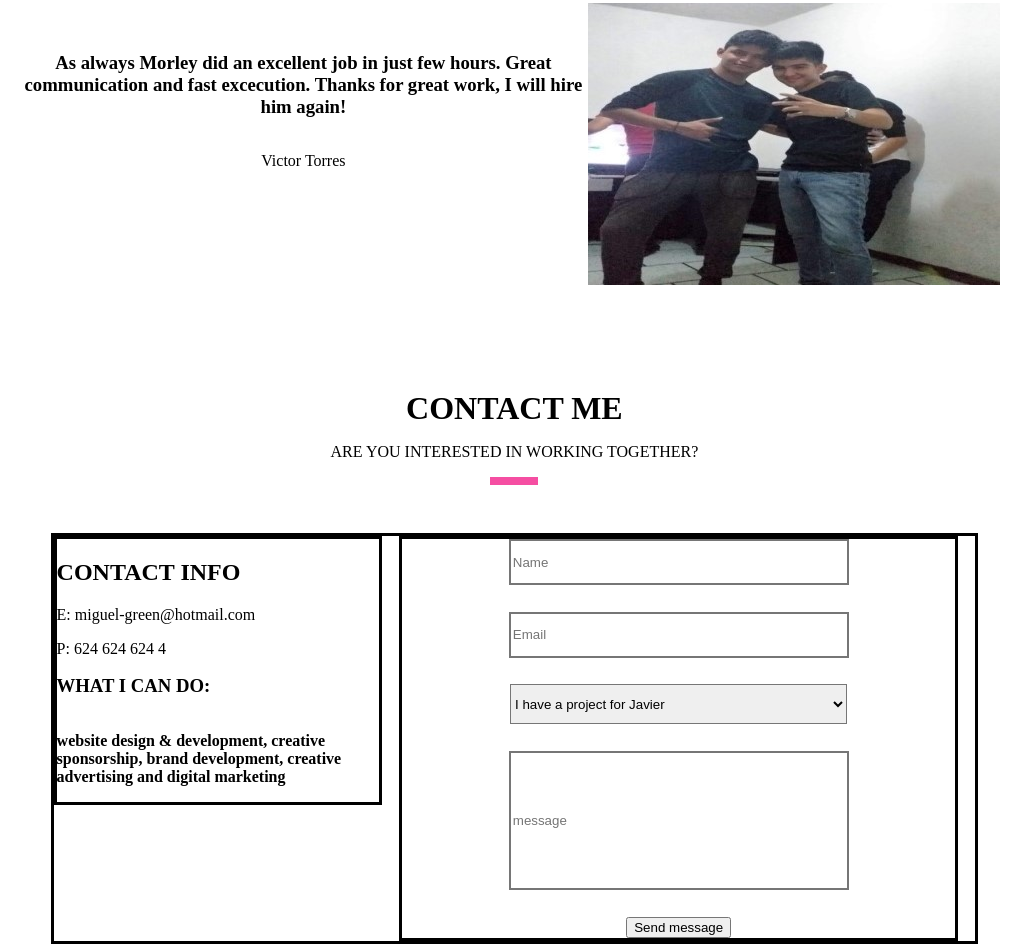
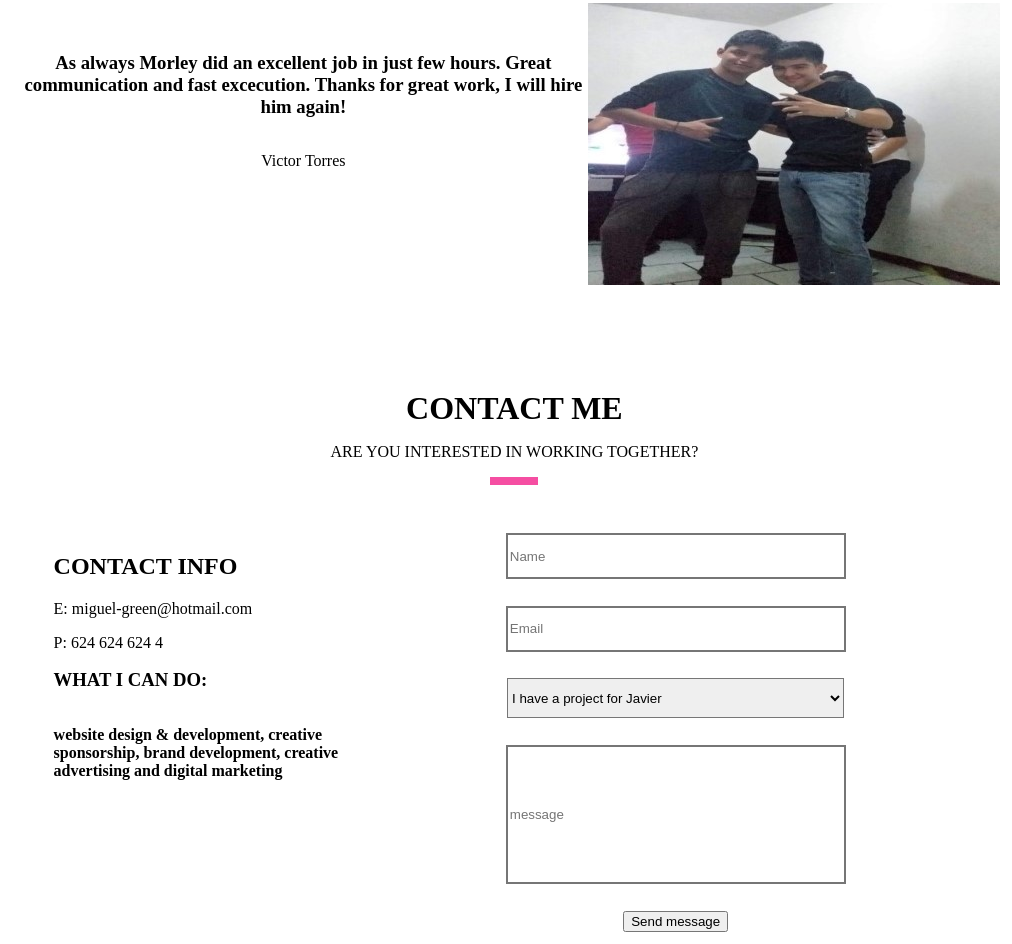
Before and after one commit to jgreen18/practica, a plain HTML site: page index.html in a window 1280 px wide. Shown: the part 7282-8226 px from the top of the page, without its empty margins (268-1280 px from the left). Drawn offline with Linux system fonts and the light colour scheme.

Commit message:
practicaViernes30

```diff
--- a/css/estilo.css
+++ b/css/estilo.css
@@ -938,7 +938,7 @@
 				.comec{
 					width: 90%;
 					min-height: 3em;
-					border-style: solid;
+					/*border-style: solid;*/
 					margin: auto;
 					margin-top: 3em;
 				}
@@ -947,7 +947,7 @@
 
 					width: 35%;
 					min-height: 3em;
-					border-style: solid;
+					/*border-style: solid;*/
 					margin: auto;
 					display: inline-block;
 					float: left;
@@ -961,7 +961,7 @@
 				.comecdr{
 					width: 60%;
 					min-height: 3em;
-					border-style: solid;
+					/*border-style: solid;*/
 					margin: auto;
 
 					display: inline-block;
```
